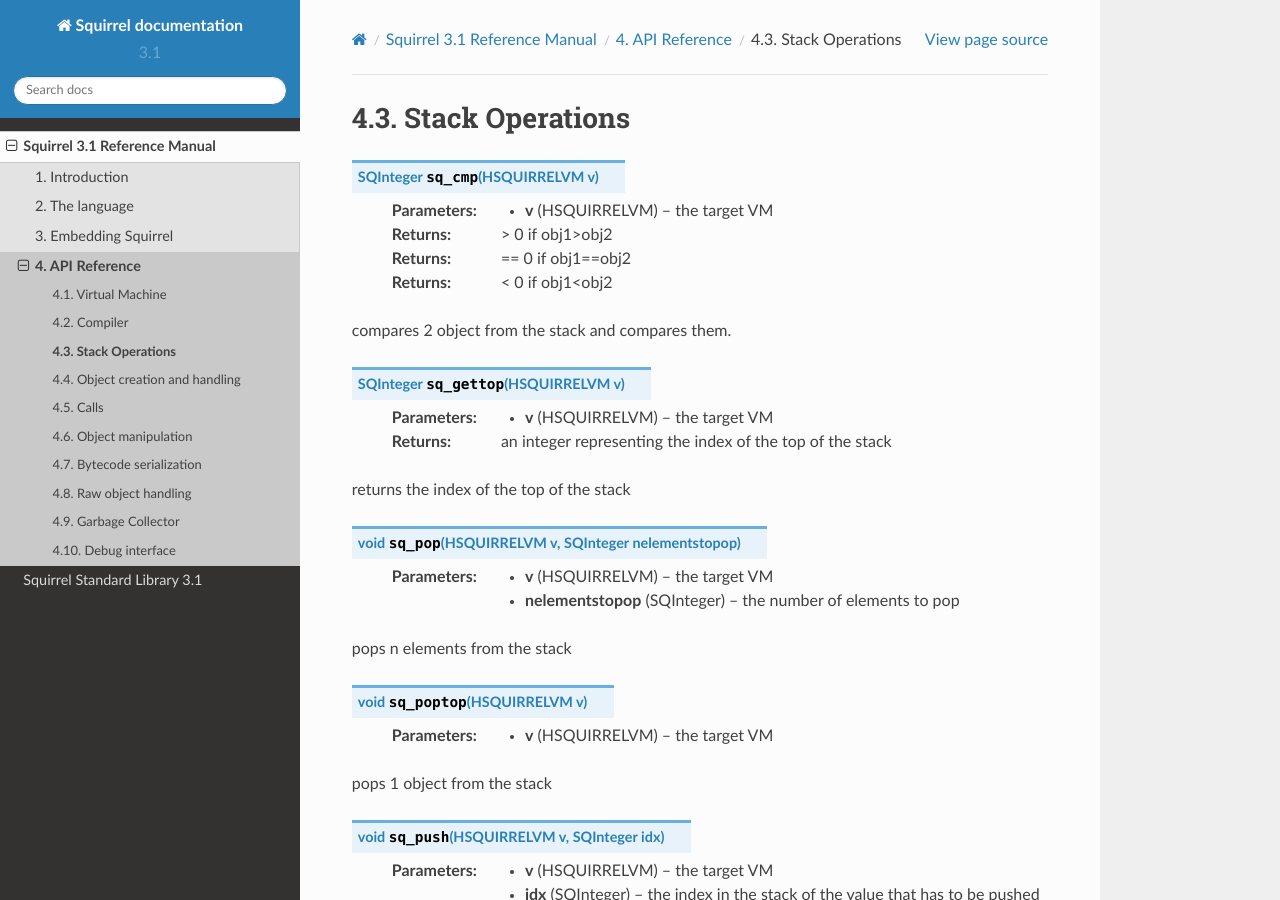
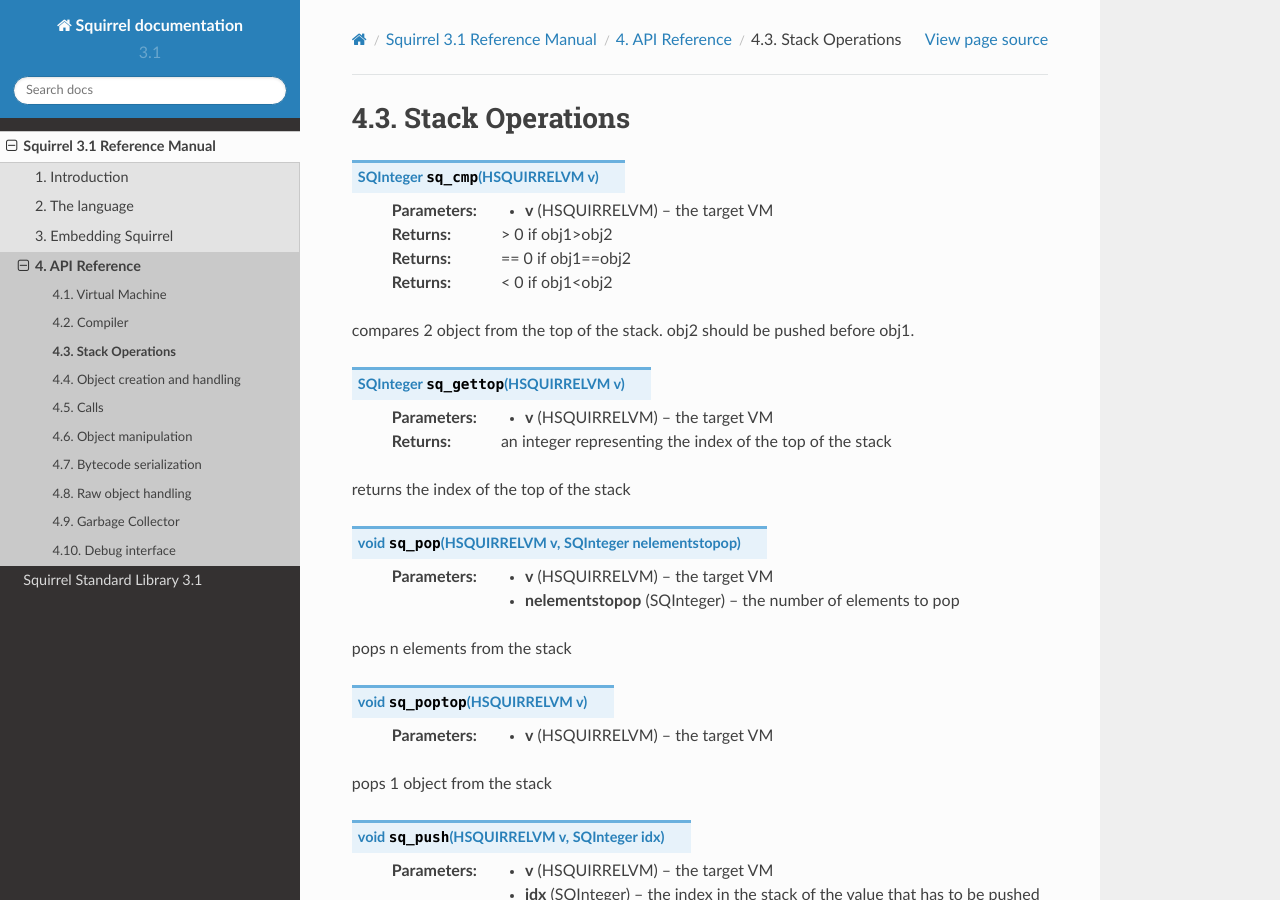
Before and after one commit to albertodemichelis/squirrel, a Sphinx documentation site: the page built from doc/source/reference/api/stack_operations.rst, in a window 1280 px wide and 900 px high. Built offline with Sphinx 7.4.7 and the Read the Docs theme 2.0.0, drawn with Linux system fonts in a browser that asks for light colours; formulas are drawn with MathJax 3.

Commit message:
clarify sq_cmp

```diff
--- a/doc/source/reference/api/stack_operations.rst
+++ b/doc/source/reference/api/stack_operations.rst
@@ -13,7 +13,7 @@
     :returns: == 0 if obj1==obj2
     :returns: < 0 if obj1<obj2
 
-compares 2 object from the stack and compares them.
+compares 2 object from the top of the stack. obj2 should be pushed before obj1.
 
 
 
```
